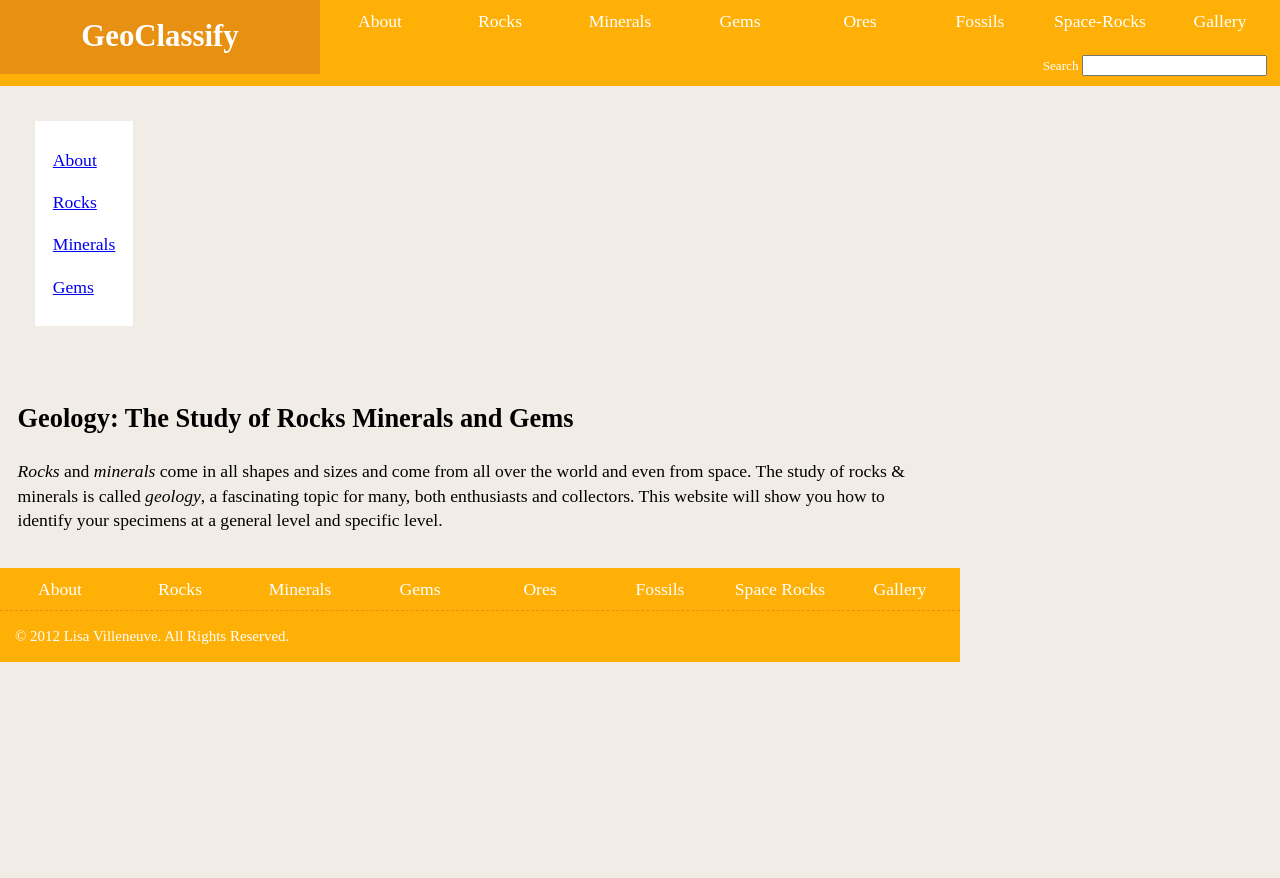
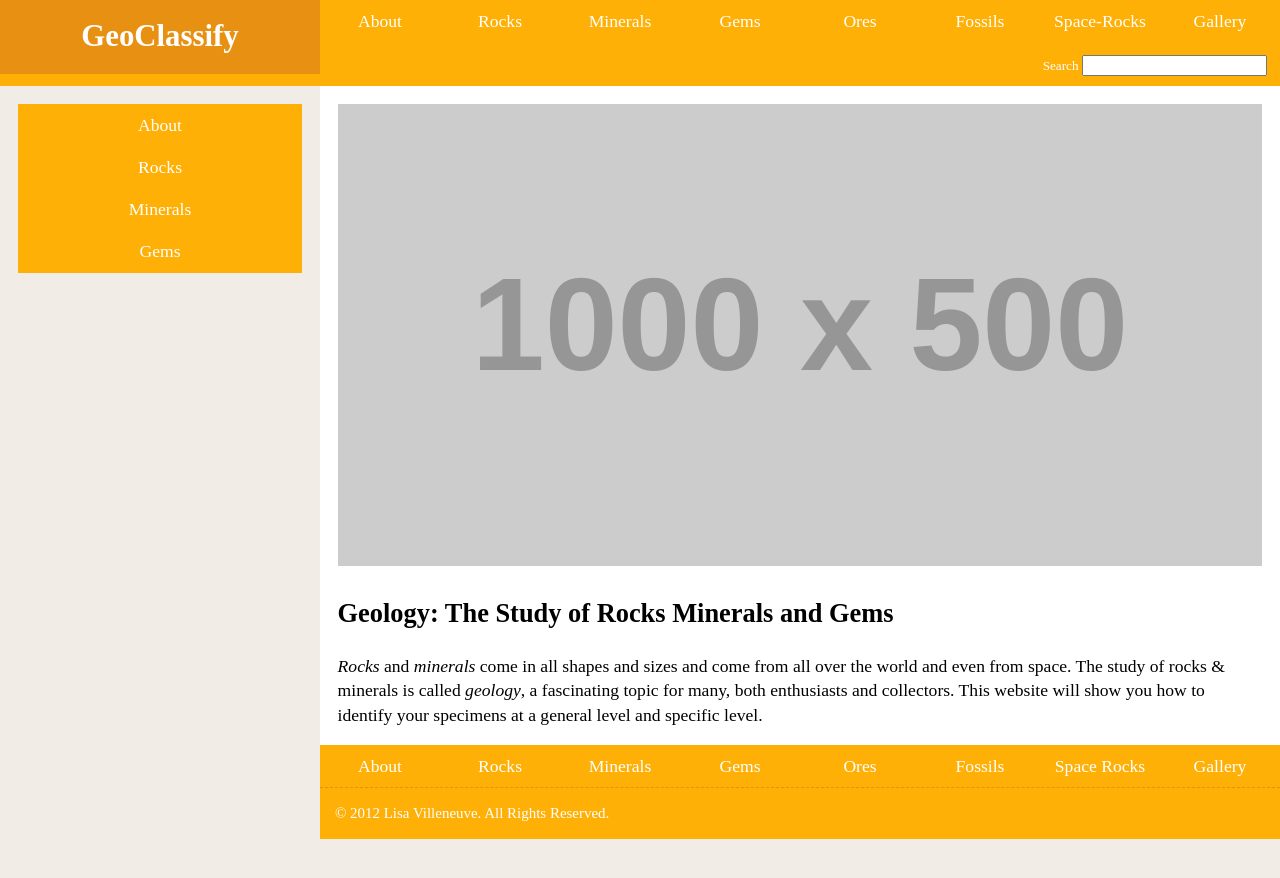
Before and after one commit to Lisa-Villeneuve/large-data-site, a Jekyll site: the page built from article.html, in a window 1280 px wide. Shown: the top 878 px of the page. Built offline with Jekyll 4.4.1, drawn with Linux system fonts in a browser that asks for light colours.

Commit message:
submenu edit

```diff
--- a/_layouts/default.html
+++ b/_layouts/default.html
@@ -18,14 +18,14 @@
 			<h1><a href="index.html">GeoClassify<!---<img src="http://placehold.it/800x200/2" class="flex-img" alt="">--></a></h1>
 		</nav>
 		<nav class="unit unit-s-1 unit-m-2-3 unit-l-3-4">
-			<div class="unit unit-s-1-2 unit-m-1-3 unit-l-1-8"><a href="index.html">About</a></div>
-			<div class="unit unit-s-1-2 unit-m-1-3 unit-l-1-8"><a href="index.html">Rocks</a></div>
-			<div class="unit unit-s-1-2 unit-m-1-3 unit-l-1-8"><a href="index.html">Minerals</a></div>
-			<div class="unit unit-s-1-2 unit-m-1-3 unit-l-1-8"><a href="index.html">Gems</a></div>
-			<div class="unit unit-s-1-2 unit-m-1-3 unit-l-1-8"><a href="index.html">Ores</a></div>
-			<div class="unit unit-s-1-2 unit-m-1-3 unit-l-1-8"><a href="index.html">Fossils</a></div>
-			<div class="unit unit-s-1-2 unit-m-1-3 unit-l-1-8"><a href="index.html">Space-Rocks</a></div>
-			<div class="unit unit-s-1-2 unit-m-1-3 unit-l-1-8"><a href="index.html">Gallery</a></div>
+			<div class="unit unit-s-1-2 unit-m-1-3 unit-l-1-8"><a href="article.html">About</a></div>
+			<div class="unit unit-s-1-2 unit-m-1-3 unit-l-1-8"><a href="article.html">Rocks</a></div>
+			<div class="unit unit-s-1-2 unit-m-1-3 unit-l-1-8"><a href="article.html">Minerals</a></div>
+			<div class="unit unit-s-1-2 unit-m-1-3 unit-l-1-8"><a href="article.html">Gems</a></div>
+			<div class="unit unit-s-1-2 unit-m-1-3 unit-l-1-8"><a href="article.html">Ores</a></div>
+			<div class="unit unit-s-1-2 unit-m-1-3 unit-l-1-8"><a href="article.html">Fossils</a></div>
+			<div class="unit unit-s-1-2 unit-m-1-3 unit-l-1-8"><a href="article.html">Space-Rocks</a></div>
+			<div class="unit unit-s-1-2 unit-m-1-3 unit-l-1-8"><a href="article.html">Gallery</a></div>
 		</nav>
 		<nav>
 			<div class="unit-2 searchbar">
@@ -39,14 +39,14 @@
 
 	<header class="grid">
 		<nav class="unit unit-s-1 unit-m-1 unit-l-1">
-			<div class="unit unit-s-1-2 unit-m-1-3 unit-l-1-8"><a href="index.html">About</a></div>
-			<div class="unit unit-s-1-2 unit-m-1-3 unit-l-1-8"><a href="index.html">Rocks</a></div>
-			<div class="unit unit-s-1-2 unit-m-1-3 unit-l-1-8"><a href="index.html">Minerals</a></div>
-			<div class="unit unit-s-1-2 unit-m-1-3 unit-l-1-8"><a href="index.html">Gems</a></div>
-			<div class="unit unit-s-1-2 unit-m-1-3 unit-l-1-8"><a href="index.html">Ores</a></div>
-			<div class="unit unit-s-1-2 unit-m-1-3 unit-l-1-8"><a href="index.html">Fossils</a></div>
-			<div class="unit unit-s-1-2 unit-m-1-3 unit-l-1-8"><a href="index.html">Space Rocks</a></div>
-			<div class="unit unit-s-1-2 unit-m-1-3 unit-l-1-8"><a href="index.html">Gallery</a></div>
+			<div class="unit unit-s-1-2 unit-m-1-3 unit-l-1-8"><a href="article.html">About</a></div>
+			<div class="unit unit-s-1-2 unit-m-1-3 unit-l-1-8"><a href="article.html">Rocks</a></div>
+			<div class="unit unit-s-1-2 unit-m-1-3 unit-l-1-8"><a href="article.html">Minerals</a></div>
+			<div class="unit unit-s-1-2 unit-m-1-3 unit-l-1-8"><a href="article.html">Gems</a></div>
+			<div class="unit unit-s-1-2 unit-m-1-3 unit-l-1-8"><a href="article.html">Ores</a></div>
+			<div class="unit unit-s-1-2 unit-m-1-3 unit-l-1-8"><a href="article.html">Fossils</a></div>
+			<div class="unit unit-s-1-2 unit-m-1-3 unit-l-1-8"><a href="article.html">Space Rocks</a></div>
+			<div class="unit unit-s-1-2 unit-m-1-3 unit-l-1-8"><a href="article.html">Gallery</a></div>
 		</nav>
 	</header>
 
--- a/article.html
+++ b/article.html
@@ -2,21 +2,21 @@
 layout: default
 ---
 
-<aside class="grid">
-	<div class="unit unit-s-1 unit-m-1-3 unit-l-1-4">
-		<div class="unit unit-s-1 unit-m-1 unit-l-1"><a href="index.html">About</a></div>
-		<div class="unit unit-s-1 unit-m-1 unit-l-1"><a href="index.html">Rocks</a></div>
-		<div class="unit unit-s-1 unit-m-1 unit-l-1"><a href="index.html">Minerals</a></div>
-		<div class="unit unit-s-1 unit-m-1 unit-l-1"><a href="index.html">Gems</a></div>
-	</div>
-</aside>
+	<div class="grid article">
+		<div class="submenu unit unit-s-1 unit-m-1-3 unit-l-1-4">
+			<div class="unit-spacer-3">
+				<div class="unit unit-s-1 unit-m-1 unit-l-1"><a href="article.html">About</a></div>
+				<div class="unit unit-s-1 unit-m-1 unit-l-1"><a href="article.html">Rocks</a></div>
+				<div class="unit unit-s-1 unit-m-1 unit-l-1"><a href="article.html">Minerals</a></div>
+				<div class="unit unit-s-1 unit-m-1 unit-l-1"><a href="article.html">Gems</a></div>
+			</div>
+		</div>
 
-
-<div class="grid wrapper">
-		<div class="unit unit-s-1 unit-m-2-3 unit-l-3-4">
-			<div class="unit-spacer">
+		<div class="article-text unit unit-s-1 unit-m-2-3 unit-l-3-4">
+			<div class="unit-spacer-3">
+				<img src="http://placehold.it/1000x500" class="flex-img" alt="Photo of rocks">
 				<h2>Geology: The Study of Rocks Minerals and Gems</h2>
 				<p><em>Rocks</em> and <em>minerals</em> come in all shapes and sizes and come from all over the world and even from space. The study of rocks & minerals is called <em>geology</em>, a fascinating topic for many, both enthusiasts and collectors. This website will show you how to identify your specimens at a general level and specific level.</p>
 			</div>
 		<div>
-</div>
+	</div>
--- a/css/general.css
+++ b/css/general.css
@@ -17,6 +17,7 @@ header {
 	margin: 0;
 	padding: 0;
 	text-align: center;
+	float: none;
 }
 
 nav {
@@ -102,28 +103,56 @@ body {
 	background-color: #FFF;
 }
 
+.unit-spacer-3 {
+	margin: 1em;
+}
+
 .section-1 {
 	border-bottom: dashed 1px #DBCFBD;
 }
 
-aside {
-	float: left;
-	display: inline-block;
-	background-color: #FFF;
-	padding: 1em;
-	margin: 2em;
-
+.article {
+	padding: 0;
+	margin: 0;
+	background-color: none;
 }
 
-aside a {
+.submenu {
+	display: block;
+	text-align: center;
+}
+
+.submenu a {
 	padding: .5em 0;
 	display: block;
 	min-width: 100%;
 	min-height: 100%;
 }
 
-.wrapper {
-	float: right;
+
+.submenu a:link,
+.submenu a:visited {
+	background-color: #FFB006;
+	text-decoration: none;
+	color: #FFF;
+}
+
+.submenu a:hover,
+.submenu a:focus {
+	background-color: #E89012;
+}
+
+.submenu a:active {
+	color: #000;
+	background-color: #A46F24;
+}
+
+.submenu .selected {
+	background-color: #FFD497;
+}
+
+.article-text {
+	background-color: #FFF;
 }
 
 footer {
```
